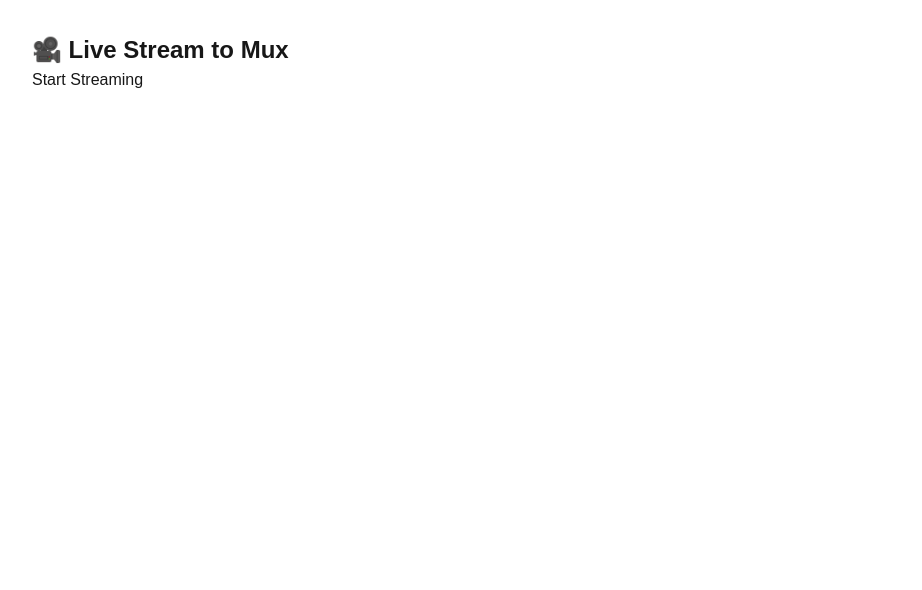
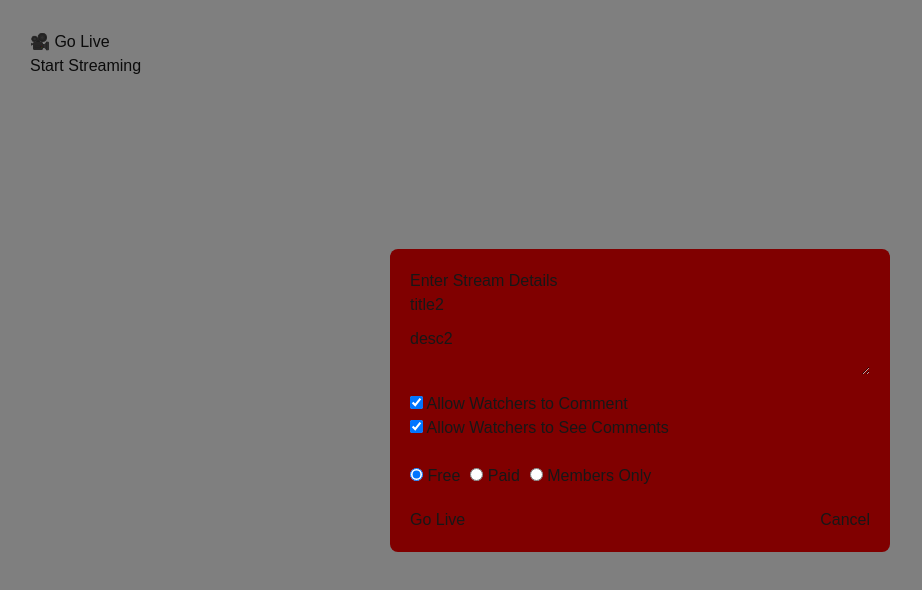
Before and after one commit to AryanDesh/ops-mux-testing, a Next.js app: page / in a window 1280 px wide. Both pictures are taken after a click on the button "Start Streaming". Shown: the top 590 px of the page, without its empty margins (0-922 px from the left). Built offline with nearby package versions, Linux system fonts and the light colour scheme; no server answers.

Commit message:
updated page

```diff
--- a/src/app/page.tsx
+++ b/src/app/page.tsx
@@ -1,88 +1,150 @@
 'use client';
-
-import { useEffect, useState } from 'react';
-import StreamSender from '@/components/StreamSender';
+import { useEffect, useRef, useState } from 'react';
+import { useStreamListener } from '@/hooks/useStreamListener';
+import StreamPlayer from '@/components/StreamPlayer';
+import { io, Socket } from 'socket.io-client';
 
 export default function Home() {
-  const [streamId, setStreamId] = useState<string | null>(null);
-  const [isStreamActive, setIsStreamActive] = useState(false);
+  const [formData, setFormData] = useState({
+    video_creator_id: 642,
+    channel_id: 292,
+    title: 'title2',
+    description: 'desc2',
+    categories: ['3', '5'],
+    allow_comments: true,
+    allow_watch_comments: true,
+    access_type: 'free',
+  });
 
-  useEffect(() => {
-    if (!streamId) return;
-    console.log(streamId)
+  const [showFormModal, setShowFormModal] = useState(false);
+  const [streamInfo, setStreamInfo] = useState(null);
+  const [isLive, setIsLive] = useState(false);
+  const videoPreviewRef = useRef<HTMLVideoElement | null>(null);
+  const socketRef = useRef<Socket | null>(null);
+  const mediaRecorderRef = useRef<MediaRecorder | null>(null);
+  const [playbackId, setPlaybackId] = useState('');
+  const [stream_id, setStream_id] = useState('');
+  const [streamKey, setStreamKey] = useState('');
 
-    const interval = setInterval(async () => {
-      try {
-        const res = await fetch(`/api/mux/status?streamId=${streamId}`);
-        const data = await res.json();
-        console.log(data);
-        if (data?.isActive) {
-          setIsStreamActive(true);
-          clearInterval(interval);
+  useStreamListener(stream_id ?? '', () => {
+    setIsLive(true);
+    alert('🎬 Your livestream is now LIVE on Mux!');
+  }, socketRef.current);
+
+  const handleInputChange = (e: any) => {
+    const { name, value, type, checked } = e.target;
+    setFormData(prev => ({
+      ...prev,
+      [name]: type === 'checkbox' ? checked : value
+    }));
+  };
+
+  const handleFormSubmit = async () => {
+    setShowFormModal(false);
+
+    socketRef.current = io('http://localhost:3002', {
+      auth: { ...formData }
+    });
+
+    socketRef.current.on('connect', async () => {
+      const stream = await navigator.mediaDevices.getUserMedia({ video: true, audio: true });
+      if (videoPreviewRef.current) {
+        videoPreviewRef.current.srcObject = stream;
+      }
+      mediaRecorderRef.current = new MediaRecorder(stream, {
+        mimeType: 'video/webm; codecs=vp8,opus',
+      });
+
+      mediaRecorderRef.current.ondataavailable = (event) => {
+        if (event.data.size > 0 && socketRef.current?.connected) {
+          event.data.arrayBuffer().then(buffer => {
+            socketRef.current?.emit('message', buffer);
+          });
         }
-      } catch (err) {
-        console.error('Error polling stream status:', err);
-      }
-    }, 3000);
+      };
 
-    return () => clearInterval(interval);
-  }, [streamId]);
+      mediaRecorderRef.current.start(1000);
+    });
+
+    socketRef.current.on('message', (msg: string) => {
+      const { playbackId, streamId, streamKey } = JSON.parse(msg);
+      setPlaybackId(playbackId);
+      setStream_id(streamId);
+      setStreamKey(streamKey);
+    });
+  };
 
   return (
-    <main style={{ padding: '2rem' }}>
-      <h1 style={{ fontSize: '1.5rem', fontWeight: 'bold' }}>🎥 Live Stream to Mux</h1>
+    <div style={{ padding: 30 }}>
+      <h1>🎥 Go Live</h1>
 
-      <StreamSenderWrapper onStreamId={(id) => setStreamId(id)} />
+      <button onClick={() => setShowFormModal(true)}>Start Streaming</button>
 
-      {streamId && !isStreamActive && (
-        <p style={{ marginTop: '1rem', color: 'orange' }}>⏳ Waiting for stream to become active...</p>
+      {/* Video preview */}
+      <div style={{ marginTop: 20 }}>
+        <video
+          ref={videoPreviewRef}
+          style={{ width: '60%', borderRadius: 8 }}
+          muted
+          autoPlay
+          playsInline
+        />
+      </div>
+
+      {/* Mux stream info */}
+      {playbackId && (
+        <div style={{ marginTop: 20 }}>
+          <p><strong>Stream ID:</strong> {stream_id}</p>
+          <p><strong>Playback ID:</strong> {playbackId}</p>
+          <p><strong>Stream Key:</strong> {streamKey}</p>
+          <p>Waiting for your stream to go live...</p>
+        </div>
       )}
 
-      {isStreamActive && (
-        <p style={{ marginTop: '1rem', color: 'green' }}>✅ Stream is LIVE!</p>
+      {playbackId && stream_id && isLive && (
+        <StreamPlayer playbackId={playbackId} streamId={stream_id} />
       )}
-    </main>
+
+      {/* Modal form */}
+      {showFormModal && (
+        <div style={{
+          position: 'fixed', top: 0, left: 0, right: 0, bottom: 0,
+          backgroundColor: 'rgba(0,0,0,0.5)', display: 'flex',
+          alignItems: 'center', justifyContent: 'center',
+          zIndex: 9999
+        }}>
+          <div style={{
+            backgroundColor: 'maroon', padding: 20, borderRadius: 8,
+            width: 500, maxWidth: '90%'
+          }}>
+            <h2>Enter Stream Details</h2>
+            <input type="text" name="title" placeholder="Title" value={formData.title} onChange={handleInputChange} style={{ width: '100%', marginBottom: 10 }} />
+            <textarea name="description" placeholder="Description" value={formData.description} onChange={handleInputChange} style={{ width: '100%', marginBottom: 10 }} />
+
+            <label>
+              <input type="checkbox" name="allowComments" checked={formData.allow_comments} onChange={handleInputChange} /> Allow Watchers to Comment
+            </label><br />
+            <label>
+              <input type="checkbox" name="showComments" checked={formData.allow_watch_comments} onChange={handleInputChange} /> Allow Watchers to See Comments
+            </label><br /><br />
+
+            <label>
+              <input type="radio" name="type" value="free" checked={formData.access_type === 'free'} onChange={handleInputChange} /> Free
+            </label>
+            <label style={{ marginLeft: 10 }}>
+              <input type="radio" name="type" value="paid" checked={formData.access_type === 'paid'} onChange={handleInputChange} /> Paid
+            </label>
+            <label style={{ marginLeft: 10 }}>
+              <input type="radio" name="type" value="member" checked={formData.access_type === 'member'} onChange={handleInputChange} /> Members Only
+            </label>
+
+            <div style={{ marginTop: 20, display: 'flex', justifyContent: 'space-between' }}>
+              <button onClick={handleFormSubmit}>Go Live</button>
+              <button onClick={() => setShowFormModal(false)}>Cancel</button>
+            </div>
+          </div>
+        </div>
+      )}
+    </div>
   );
 }
-
-function StreamSenderWrapper({ onStreamId }: { onStreamId: (id: string) => void }) {
-  const [playbackId, setPlaybackId] = useState('');
-  const [streamId, setStreamId] = useState('');
-
-  useEffect(() => {
-    if (streamId) {
-      onStreamId(streamId);
-      console.log("Stream Sender" , streamId);
-    }
-  }, [streamId]);
-
-  return (
-    <StreamSenderCapture
-      onCapture={(data) => {
-        if (data.streamId) setStreamId(data.streamId);
-        if (data.playbackId) setPlaybackId(data.playbackId);
-      }}
-    />
-  );
-}
-
-function StreamSenderCapture({
-  onCapture,
-}: {
-  onCapture: (data: { playbackId: string; streamId: string }) => void;
-}) {
-  const [playbackId, setPlaybackId] = useState('');
-  const [streamId, setStreamId] = useState('');
-
-  useEffect(() => {
-    if (playbackId && streamId) {
-      onCapture({ playbackId, streamId });
-    }
-  }, [playbackId, streamId]);
-
-  return (
-    <StreamSender
-      key="sender"
-    />
-  );
-}
--- a/src/components/StreamPlayer.tsx
+++ b/src/components/StreamPlayer.tsx
@@ -7,25 +7,7 @@
 }
 
 export default function StreamPlayer({ playbackId, streamId }: { playbackId: string, streamId: string }) {
-  const [isLive, setIsLive] = useState(false);
   const [status, setStatus] = useState<StreamStatus | null>(null);
-
-  useEffect(() => {
-    const pollStreamStatus = async () => {
-      try {
-        const res = await fetch(`/api/mux/stream-status?streamId=${streamId}`);
-        const data: StreamStatus = await res.json();
-        setStatus(data);
-        setIsLive(data.isActive);
-      } catch (error) {
-        console.error('Polling failed:', error);
-      }
-    };
-
-    const interval = setInterval(pollStreamStatus, 5000);
-    pollStreamStatus();
-    return () => clearInterval(interval);
-  }, [streamId]);
 
   return (
     <div className="mt-6">
--- a/src/components/StreamSender.tsx
+++ /dev/null
@@ -1,54 +0,0 @@
-'use client';
-import { useEffect, useRef, useState } from 'react';
-import StreamPlayer from './StreamPlayer';
-import { io, Socket } from 'socket.io-client';
-
-export default function StreamSender() {
-  const socketRef = useRef<Socket | null>(null);
-  const mediaRecorderRef = useRef<MediaRecorder | null>(null);
-  const [isStreaming, setIsStreaming] = useState(false);
-  const [playbackId, setPlaybackId] = useState('');
-  const [stream_id, setStream_id] = useState('');
-
-  const startStreaming = async () => {
-    socketRef.current = io('http://localhost:3001');
-    console.log(socketRef.current)
-
-    socketRef.current.on('connect', async () => {
-      const stream = await navigator.mediaDevices.getUserMedia({ video: true, audio: true });
-
-      mediaRecorderRef.current = new MediaRecorder(stream, {
-        mimeType: 'video/webm; codecs=vp8,opus',
-      });
-
-      mediaRecorderRef.current.ondataavailable = (event) => {
-        if (event.data.size > 0 && socketRef.current?.connected) {
-          event.data.arrayBuffer().then(buffer => {
-            socketRef.current?.emit('message', buffer);
-          });
-        }
-      };
-
-      mediaRecorderRef.current.start(1000);
-      setIsStreaming(true);
-    });
-
-    socketRef.current.on('message', (msg: string) => {
-      const { playbackId, streamId } = JSON.parse(msg);
-      setPlaybackId(playbackId);
-      setStream_id(streamId);
-    });
-  };
-
-  return (
-    <div>
-      <button onClick={startStreaming} disabled={isStreaming}>
-        {isStreaming ? 'Streaming...' : 'Start Streaming'}
-      </button>
-
-      {playbackId && (
-        <StreamPlayer playbackId={playbackId} streamId={stream_id} />
-      )}
-    </div>
-  );
-}
--- /dev/null
+++ b/src/hooks/useStreamListener.ts
@@ -0,0 +1,25 @@
+import { useEffect } from 'react';
+import { Socket } from 'socket.io-client';
+
+export const useStreamListener = (
+  streamId: string,
+  onLive: () => void,
+  socket?: Socket | null
+) => {
+  useEffect(() => {
+    console.log('Checking for active')
+    if (!socket || !streamId) return;
+    const handleStreamActive = (data: { message: string; streamId: string }) => {
+      if (data.streamId === streamId) {
+        console.log(`🔴 Stream is now LIVE: ${data.message}`);
+        onLive();
+      }
+    };
+
+    socket.on('stream_active', handleStreamActive);
+
+    return () => {
+      socket.off('stream_active', handleStreamActive);
+    };
+  }, [socket, streamId, onLive]);
+};
--- a/src/libs/muxUtils.ts
+++ /dev/null
@@ -1,8 +0,0 @@
-import { Mux } from '@mux/mux-node';
-
-const mux = new Mux({
-  tokenId: process.env.MUX_TOKEN_ID!,
-  tokenSecret: process.env.MUX_TOKEN_SECRET!,
-});
-
-export default mux;
```
